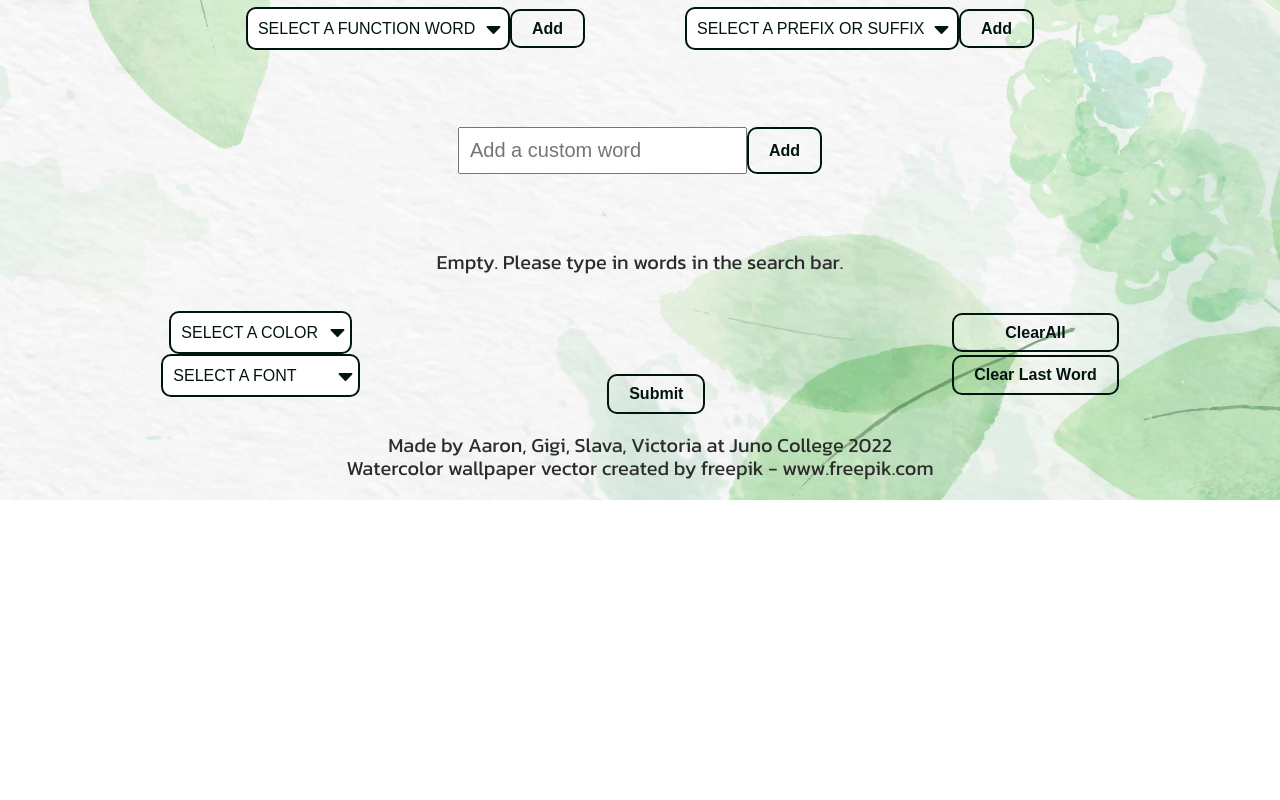
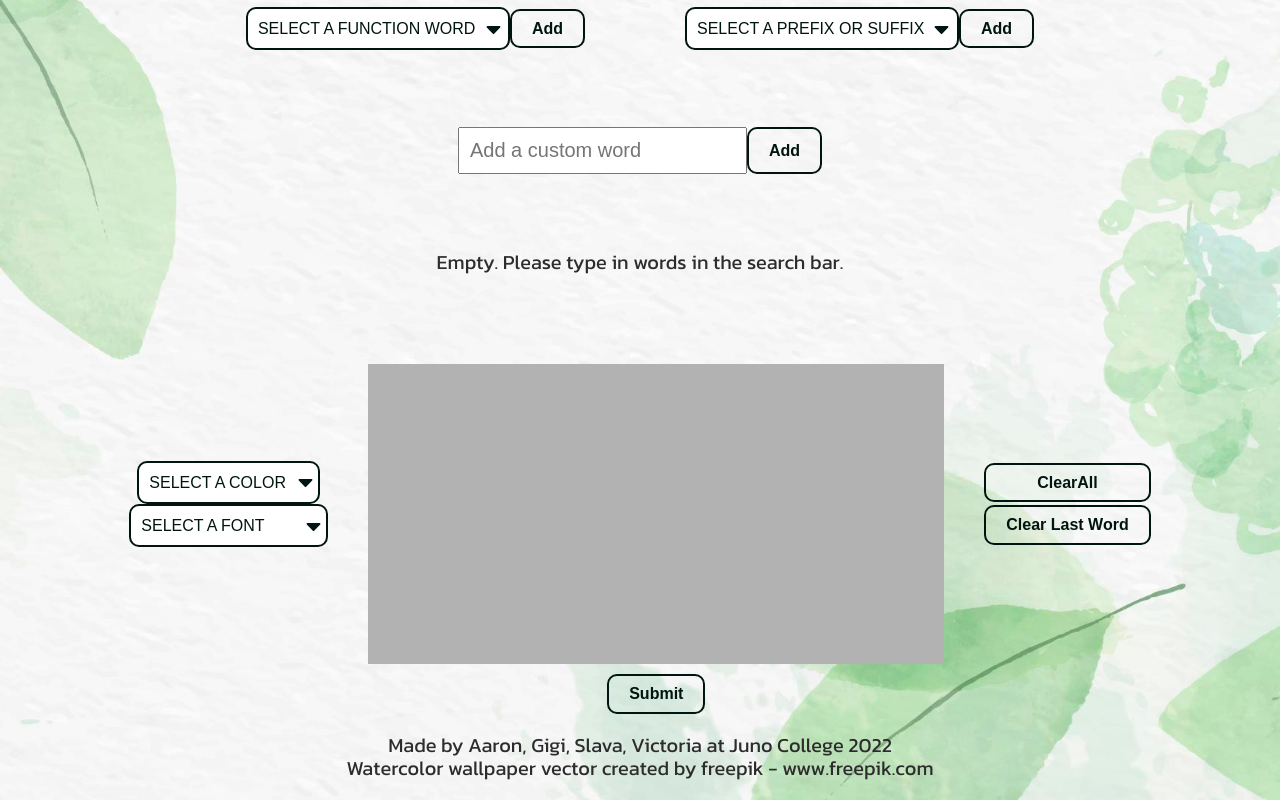
Before and after one commit to victoria-reis/magnetic-poetry, a React (Create React App) app: page /createPoem in a window 1280 px wide. Shown: the part 678-1478 px from the top of the page. Before the commit the page ends 1178 px from the top, so only its background shows below. Built offline with nearby package versions, Linux system fonts and the light colour scheme.

Commit message:
fixed missing display poem box

```diff
--- a/src/Styles/App.css
+++ b/src/Styles/App.css
@@ -552,7 +552,11 @@ select {
 }
 
 .poemDisplay {
-  min-width: 40vw;
+  margin: 0 auto;
+  height: 300px;
+  background-color: #b2b2b2;
+  overflow-y: auto;
+  min-width: 45vw;
   margin: 0px 40px 0px;
 }
 
--- a/src/Styles/sass/partials/_generateWords.scss
+++ b/src/Styles/sass/partials/_generateWords.scss
@@ -39,9 +39,14 @@
 }
 
 .poemDisplay {
-	min-width: 40vw;
+	margin: 0 auto;
+	height: 300px;
+	background-color: #b2b2b2;
+	overflow-y: auto;
+	min-width: 45vw;
 	margin: 0px 40px 0px;
 }
+
 
 .poemSubmit {
 	margin-top: 10px;
```
